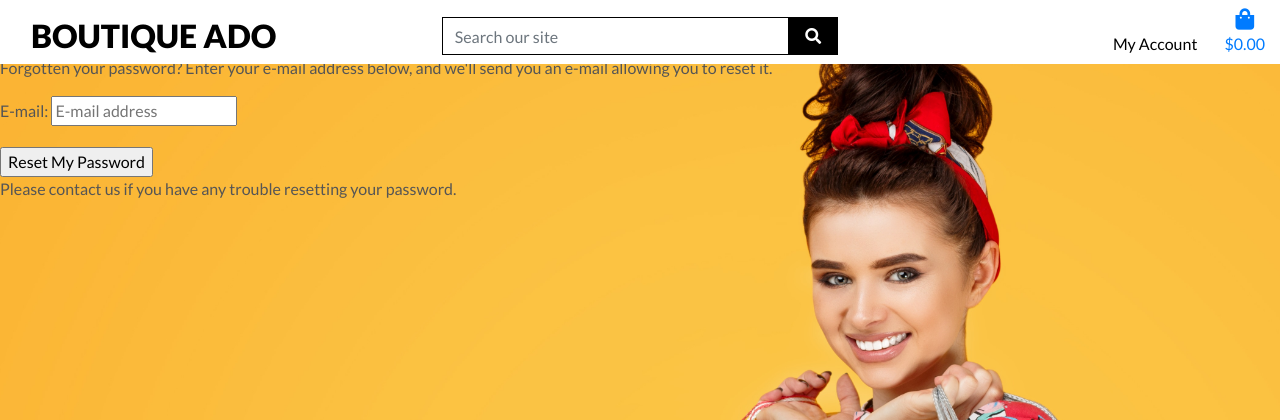
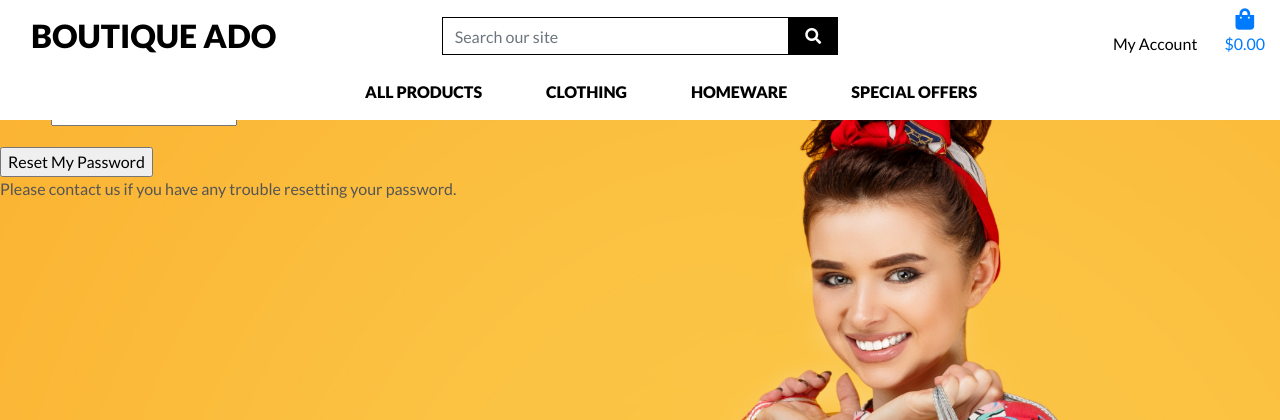
Before and after one commit to StephenJ2020/Boutique-Ado, a Django app: page /accounts/password/reset/ in a window 1280 px wide. Shown: the top 420 px of the page. Run offline with Django 3.2, Linux system fonts and the light colour scheme; some libraries are stand-ins or nearby versions.

Commit message:
feat: Create main-nav.html within includes folder and add to base.html

```diff
--- a/templates/base.html
+++ b/templates/base.html
@@ -105,6 +105,15 @@
           </ul>
         </div>
       </div>
+      <div class="row bg-white">
+        <nav class="navbar navbar-expand-lg navbar-light w-100">
+          <button class="navbar-toggler" type="button" data-toggle="collapse" data-target="#main-nav" aria-controls="main-nav" aria-expanded="false" aria-label="Toggle navigation">
+              <span class="navbar-toggler-icon"></span>
+          </button>
+          {% include 'includes/mobile-top-header.html' %}
+          {% include 'includes/main-nav.html' %}
+        </nav>
+      </div>
     </header>
     {% if messages %}
         <div class="message-conatiner">
--- a/templates/includes/main-nav.html
+++ b/templates/includes/main-nav.html
@@ -0,0 +1,50 @@
+<div class="collapse navbar-collapse" id="main-nav">
+    <ul class="navbar-nav w-auto mx-auto">
+        <li class="nav-item dropdown">
+            <a class="logo-font font-weight-bold nav-link text-black mr-5" href="#" id="all-products-link" data-toggle="dropdown" aria-haspopup="true" aria-expanded="false">
+                All Products
+            </a>
+            <div class="dropdown-menu border-0" aria-labelledby="all-products-link">
+                <a href="" class="dropdown-item">By Price</a>
+                <a href="" class="dropdown-item ">By Rating</a>
+                <a href="" class="dropdown-item ">By Category</a>
+                <a href="" class="dropdown-item">All Products</a>
+            </div>
+        </li>
+
+        <li class="nav-item dropdown">
+            <a class="logo-font font-weight-bold nav-link text-black mr-5" href="#" id="clothing-link" data-toggle="dropdown" aria-haspopup="true" aria-expanded="false">
+                Clothing
+            </a>
+            <div class="dropdown-menu border-0" aria-labelledby="clothing-link">
+                <a href="" class="dropdown-item">Activewear &amp; Essentials</a>
+                <a href="" class="dropdown-item">Jeans</a>
+                <a href="" class="dropdown-item">Shirts</a>
+                <a href="" class="dropdown-item">All Clothing</a>
+            </div>
+        </li>
+
+        <li class="nav-item dropdown">
+            <a class="logo-font font-weight-bold nav-link text-black mr-5" href="#" id="homeware-link" data-toggle="dropdown" aria-haspopup="true" aria-expanded="false">
+                Homeware
+            </a>
+            <div class="dropdown-menu border-0" aria-labelledby="homeware-link">
+                <a href="" class="dropdown-item">Bed &amp; Bath</a>
+                <a href="" class="dropdown-item">Kitchen &amp; Dining</a>
+                <a href="" class="dropdown-item">All Homeware</a>
+            </div>
+        </li>
+
+        <li class="nav-item dropdown">
+            <a class="logo-font font-weight-bold nav-link text-black" href="#" id="specials-link" data-toggle="dropdown" aria-haspopup="true" aria-expanded="false">
+                Special Offers
+            </a>
+            <div class="dropdown-menu border-0" aria-labelledby="specials-link">
+                <a href="" class="dropdown-item">New Arrivals</a>
+                <a href="" class="dropdown-item">Deals</a>
+                <a href="" class="dropdown-item">Clearance</a>
+                <a href="" class="dropdown-item">All Specials</a>
+            </div>
+        </li>
+    </ul>
+</div>
```
